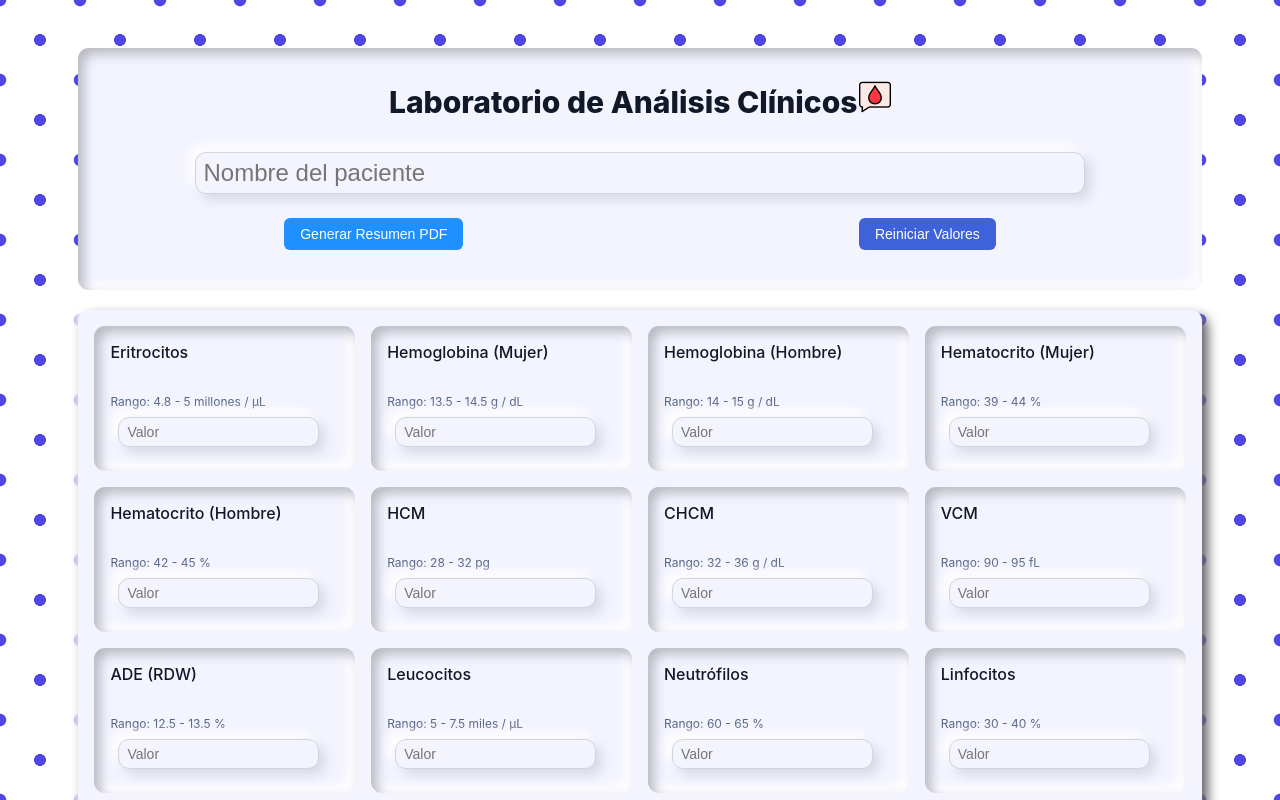
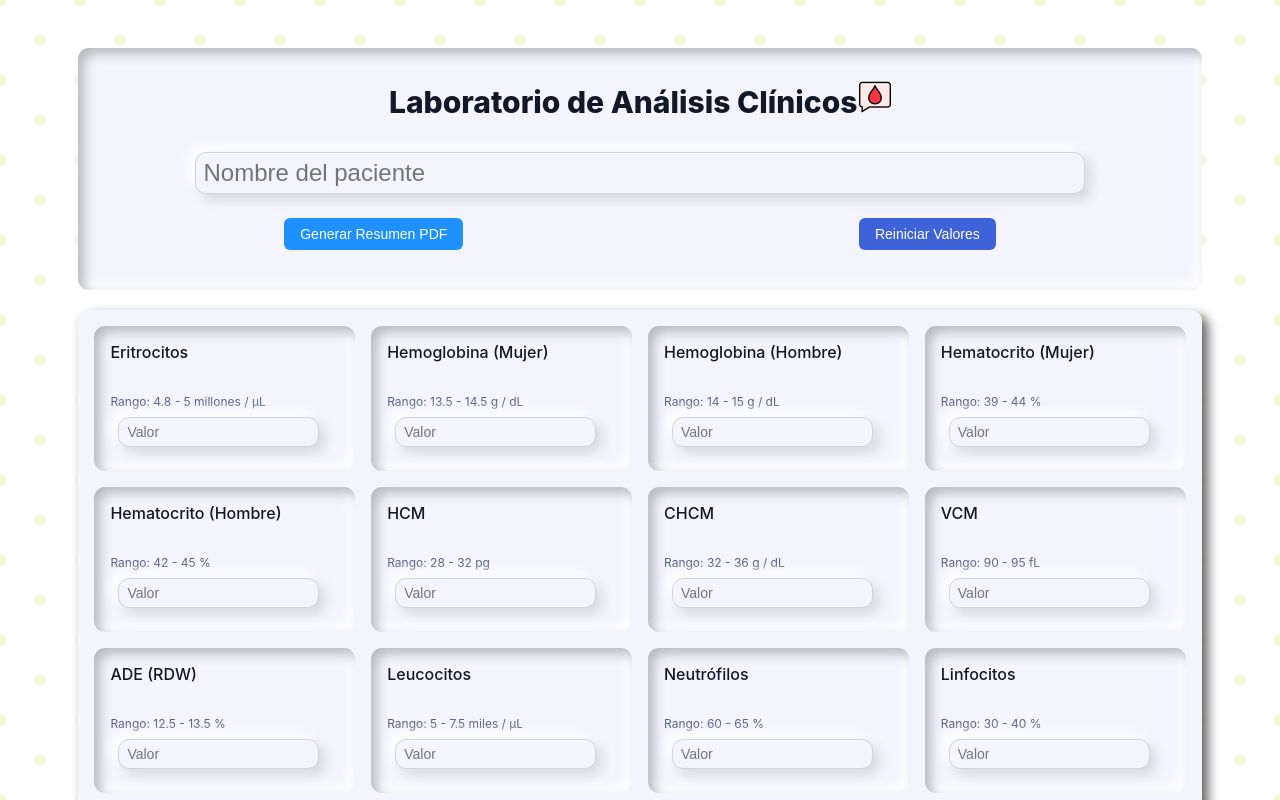
Before and after one commit to Diegoaph/check-labs, a React (Vite) app: page / in a window 1280 px wide. Shown: the top 800 px of the page. Built offline with nearby package versions, Linux system fonts and the light colour scheme.

Commit message:
pattern background beige

```diff
--- a/src/styles/LabResultsChecker.module.css
+++ b/src/styles/LabResultsChecker.module.css
@@ -1,6 +1,10 @@
 .container {
   min-height: 100vh;
-  background: radial-gradient(circle, #4f46e4 10%, transparent 11%),radial-gradient(circle at bottom left, #4f46e4 5%, transparent 6%),radial-gradient(circle at bottom right, #4f46e4 5%, transparent 6%),radial-gradient(circle at top left, #4f46e4 5%, transparent 6%),radial-gradient(circle at top right, #4f46e4 5%, transparent 6%);
+  background: radial-gradient(circle, beige 10%, transparent 11%),
+    radial-gradient(circle at bottom left, beige 5%, transparent 6%),
+    radial-gradient(circle at bottom right, beige 5%, transparent 6%),
+    radial-gradient(circle at top left, beige 5%, transparent 6%),
+    radial-gradient(circle at top right, beige 5%, transparent 6%);
   background-size: 5em 5em;
   background-color: #ffffff;
   opacity: 1;
@@ -28,8 +32,7 @@
   overflow: hidden;
   border-radius: 11px;
   background: #f4f4ff;
-box-shadow:  6px 6px 12px #626266,
-             -6px -6px 12px #ffffff;
+  box-shadow: 6px 6px 12px #626266, -6px -6px 12px #ffffff;
 }
 
 .listItem {
@@ -38,8 +41,7 @@ box-shadow:  6px 6px 12px #626266,
   padding: 1rem;
   border-radius: 11px;
   background: #f4f4ff;
-box-shadow: inset 6px 6px 12px #b9b9c2,
-            inset -6px -6px 12px #ffffff;
+  box-shadow: inset 6px 6px 12px #b9b9c2, inset -6px -6px 12px #ffffff;
 }
 
 .icon {
@@ -89,16 +91,14 @@ box-shadow: inset 6px 6px 12px #b9b9c2,
   font-size: 0.875rem;
   border-radius: 11px;
   background: #f4f4ff;
-box-shadow:  6px 6px 12px #d9d9e3,
-             -6px -6px 12px #ffffff;
+  box-shadow: 6px 6px 12px #d9d9e3, -6px -6px 12px #ffffff;
 }
 .nameInput {
   margin: 0 auto;
   width: 80%;
   font-size: 01.5rem;
 }
-.footer
-  {
+.footer {
   display: block;
   margin: 1.5rem auto;
   padding: 0.5rem;
@@ -111,7 +111,7 @@ box-shadow:  6px 6px 12px #d9d9e3,
   justify-content: center;
   align-items: center;
 }
-.sign{
+.sign {
   display: flex;
   margin: 0 auto;
   width: max-content;
```
Lines whose indentation alone changed are shown as unchanged.
